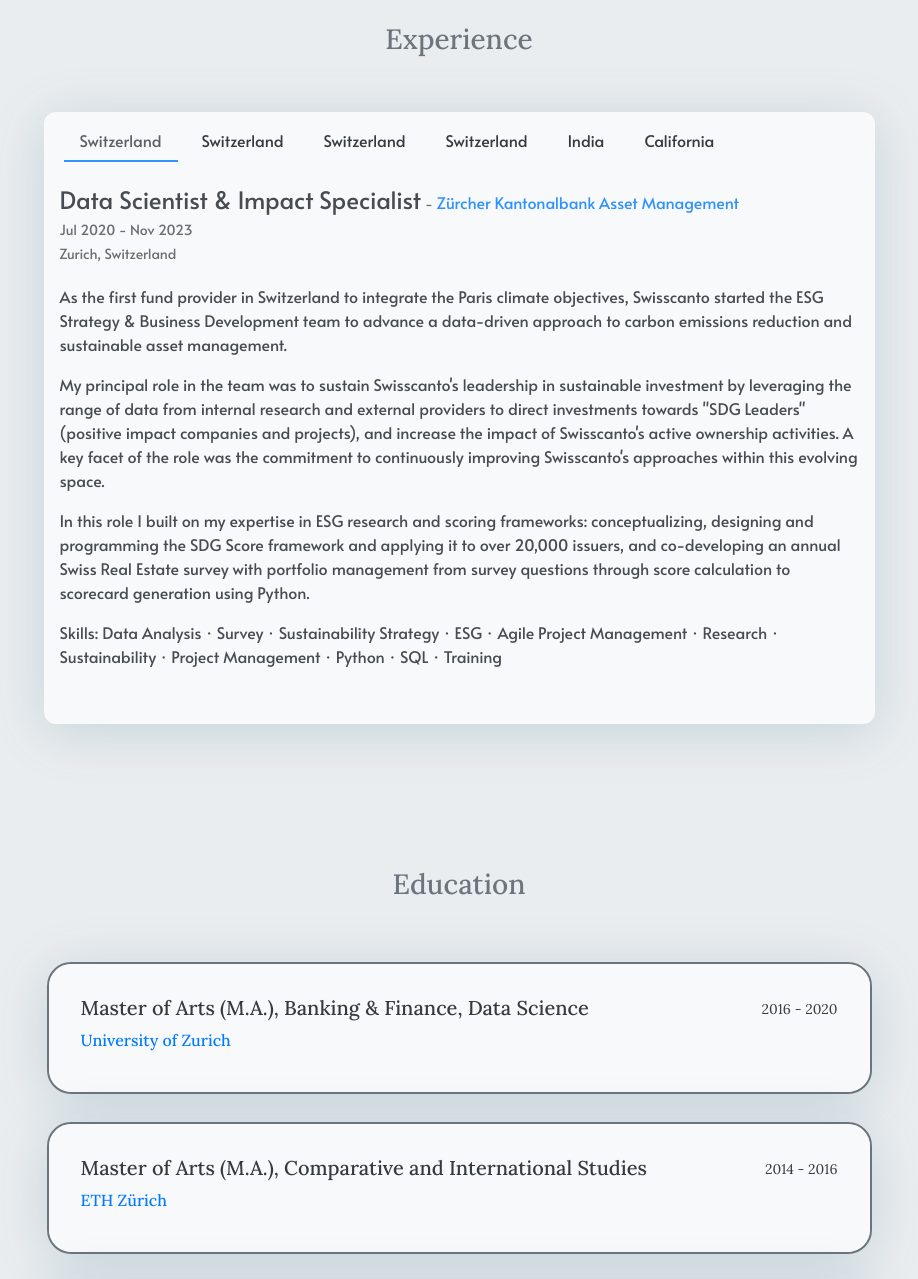
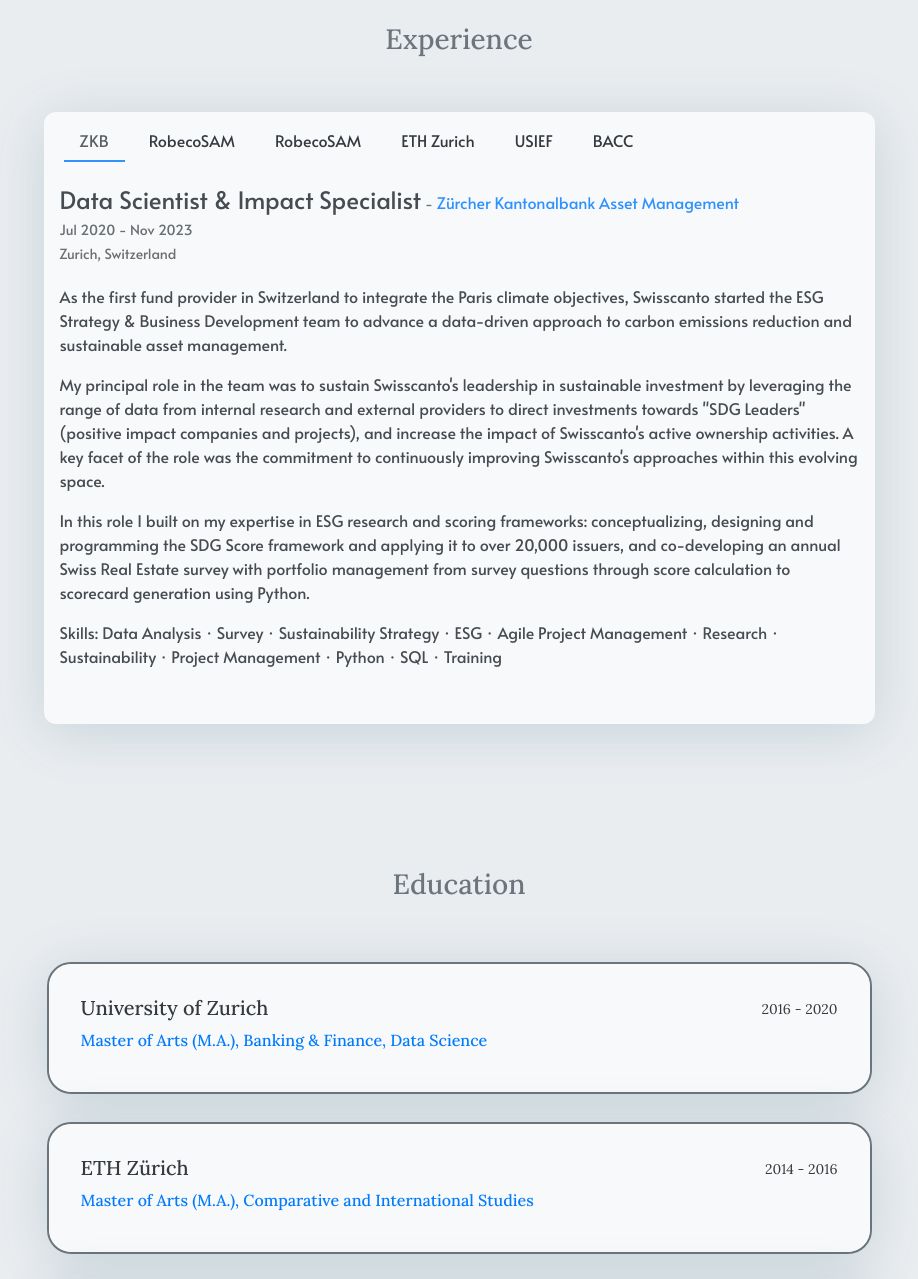
Before and after one commit to rizi97/personal-site-html, a plain HTML site: page index.html in a window 1280 px wide. Shown: the part 1460-2739 px from the top of the page, without its empty margins (181-1099 px from the left). Drawn offline with Linux system fonts and the light colour scheme; a script that the page names is missing.

Commit message:
update content

```diff
--- a/index.html
+++ b/index.html
@@ -529,33 +529,33 @@
                                     <div class="nav-link active bg-transparent" aria-selected=true role=tab
                                         data-bs-toggle=pill id="Zürcher-2020-2023-tab"
                                         data-bs-target="#pills-Zürcher-2020-2023" aria-controls="Zürcher-2020-2023">
-                                        Switzerland
+                                        ZKB
                                     </div>
                                 </li>
                                 <li class="nav-item px-1 bg-transparent" role=presentation>
                                     <div class="nav-link bg-transparent" aria-selected=true role=tab data-bs-toggle=pill
                                         id="pills-2019-2020-tab" data-bs-target="#pills-2019-2020"
                                         aria-controls="pills-2019-2020">
-                                        Switzerland
+                                        RobecoSAM
                                     </div>
                                 </li>
                                 <li class="nav-item px-1 bg-transparent" role=presentation>
                                     <div class="nav-link bg-transparent" aria-selected=true role=tab data-bs-toggle=pill
                                         id="RobecoSAM-tab" data-bs-target="#pills-RobecoSAM" aria-controls="RobecoSAM">
-                                        Switzerland
+                                        RobecoSAM
                                     </div>
                                 </li>
                                 <li class="nav-item px-1 bg-transparent" role=presentation>
                                     <div class="nav-link bg-transparent" aria-selected=true role=tab data-bs-toggle=pill
                                         id="ETH-Zurich-tab" data-bs-target="#pills-ETH-Zurich"
                                         aria-controls="ETH-Zurich">
-                                        Switzerland
+                                        ETH Zurich
                                     </div>
                                 </li>
                                 <li class="nav-item px-1 bg-transparent" role=presentation>
                                     <div class="nav-link bg-transparent" aria-selected=true role=tab data-bs-toggle=pill
                                         id="US-India-tab" data-bs-target="#pills-US-India" aria-controls="US-India">
-                                        India
+                                        USIEF
                                     </div>
                                 </li>
                                 <li class="nav-item px-1 bg-transparent" role=presentation>
@@ -563,7 +563,7 @@
                                         id="bay-area-climate-collaborative"
                                         data-bs-target="#pills-bay-area-climate-collaborative"
                                         aria-controls="bay-area-climate-collaborative">
-                                        California
+                                        BACC
                                     </div>
                                 </li>
                             </ul>
@@ -777,10 +777,10 @@
                                         <div class=float-end>
                                             <small>2016 - 2020</small>
                                         </div>
-                                        <h5 class=card-title>Master of Arts (M.A.), Banking & Finance, Data Science</h5>
+                                        <h5 class=card-title>University of Zurich</h5>
                                         <a href="javascript:void(0)">
                                             <h6>
-                                                University of Zurich
+                                                Master of Arts (M.A.), Banking & Finance, Data Science
                                             </h6>
                                         </a>
                                         <!-- <div class=py-1>
@@ -811,11 +811,11 @@
                                         <div class=float-end>
                                             <small>2014 - 2016</small>
                                         </div>
-                                        <h5 class=card-title>Master of Arts (M.A.), Comparative and International
-                                            Studies</h5>
+                                        <h5 class=card-title>ETH Zürich</h5>
                                         <a href="javascript:void(0)">
                                             <h6>
-                                                ETH Zürich
+                                                Master of Arts (M.A.), Comparative and International
+                                            Studies
                                             </h6>
                                         </a>
                                         <!-- <div class=py-1>
@@ -1070,7 +1070,7 @@
                             </div>
                             <div class="text-center pt-3">
                                 <a href="mailto:hello@eleanorwilli.com" class=btn>
-                                    Mail me
+                                    E-mail me
                                 </a>
                             </div>
                         </div>
```
